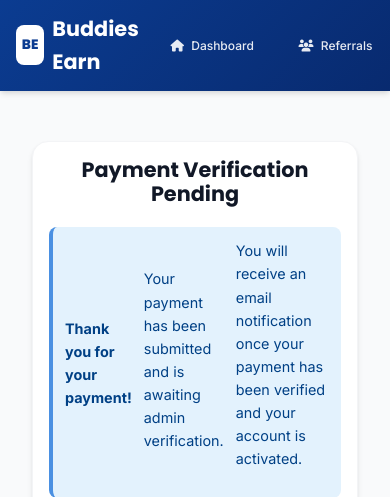
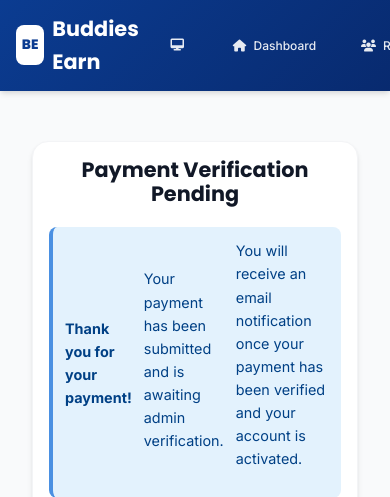
Before and after one commit to Budddiesearn/buddies-earn-finished-, a Flask app: page /payment-pending in a window 390 px wide; the page is wider, and only the part inside the window is pictured. Shown: the top 497 px of that part. Run offline with Flask 3, Linux system fonts and the light colour scheme; the visitor is signed in with stand-in values (Sample User, id 1); some libraries are stand-ins or nearby versions.

Commit message:
Add desktop view toggle for mobile users

```diff
--- a/website/templates/base.html
+++ b/website/templates/base.html
@@ -3,7 +3,7 @@
 
 <head>
   <meta charset="UTF-8" />
-  <meta name="viewport" content="width=device-width, initial-scale=1" />
+  <meta name="viewport" content="width=device-width, initial-scale=1" id="viewport-meta" />
   <meta name="description" content="Buddies Earn Arena - Your premier affiliate earning platform" />
 
   <!-- Google Fonts -->
@@ -37,6 +37,12 @@
         </a>
 
         <div class="d-flex align-items-center gap-2">
+          <!-- Desktop View Toggle (Mobile Only) -->
+          <button id="desktop-view-toggle" class="nav-link"
+            style="display: none; border: none; background: none; cursor: pointer;">
+            <i class="fas fa-desktop"></i> <span id="view-mode-text">Desktop View</span>
+          </button>
+
           {% if user.is_authenticated %}
           <a class="nav-link {% if request.endpoint == 'views.home' %}active{% endif %}" href="/">
             <i class="fas fa-home"></i> Dashboard
@@ -109,6 +115,51 @@
   <!-- Scripts -->
   <script src="https://code.jquery.com/jquery-3.6.0.min.js"></script>
   <script type="text/javascript" src="{{ url_for('static', filename='index.js') }}"></script>
+
+  <!-- Desktop View Toggle Script -->
+  <script>
+    (function () {
+      const toggleBtn = document.getElementById('desktop-view-toggle');
+      const viewportMeta = document.getElementById('viewport-meta');
+      const viewModeText = document.getElementById('view-mode-text');
+
+      // Check if device is mobile
+      function isMobileDevice() {
+        return /Android|webOS|iPhone|iPad|iPod|BlackBerry|IEMobile|Opera Mini/i.test(navigator.userAgent) || window.innerWidth <= 768;
+      }
+
+      // Show toggle button only on mobile
+      if (isMobileDevice()) {
+        toggleBtn.style.display = 'block';
+      }
+
+      // Check saved preference
+      const desktopMode = localStorage.getItem('desktopView') === 'true';
+
+      function setDesktopView(enabled) {
+        if (enabled) {
+          viewportMeta.setAttribute('content', 'width=1024');
+          viewModeText.textContent = 'Mobile View';
+          localStorage.setItem('desktopView', 'true');
+        } else {
+          viewportMeta.setAttribute('content', 'width=device-width, initial-scale=1');
+          viewModeText.textContent = 'Desktop View';
+          localStorage.setItem('desktopView', 'false');
+        }
+      }
+
+      // Apply saved preference
+      if (desktopMode) {
+        setDesktopView(true);
+      }
+
+      // Toggle on button click
+      toggleBtn.addEventListener('click', function () {
+        const isDesktop = localStorage.getItem('desktopView') === 'true';
+        setDesktopView(!isDesktop);
+      });
+    })();
+  </script>
 </body>
 
 </html>
```
